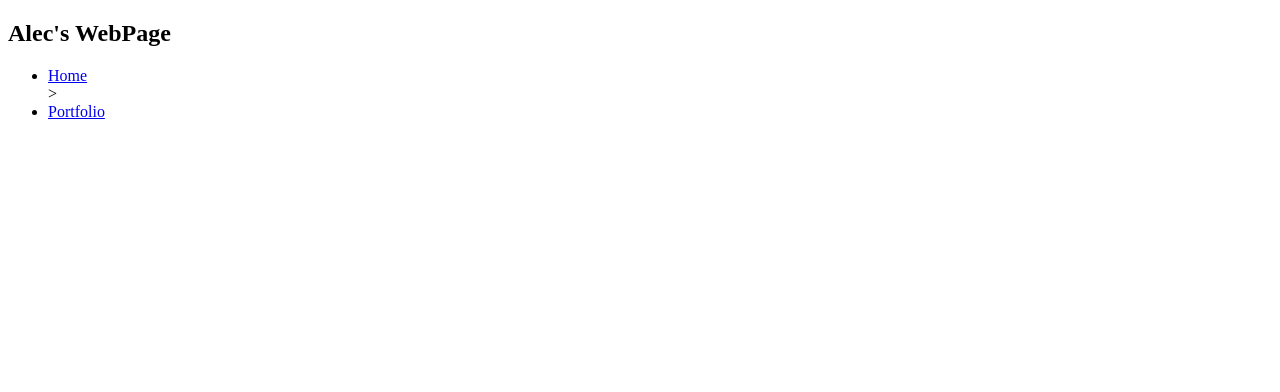
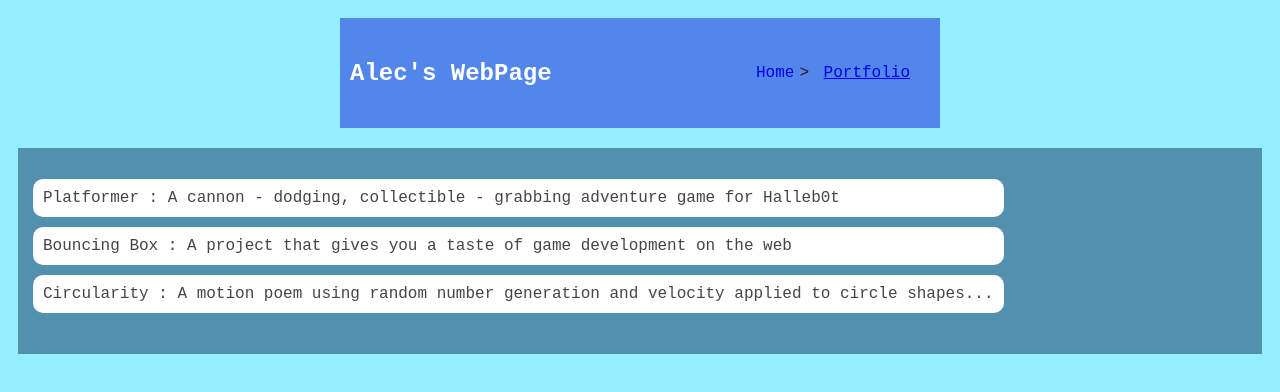
Before and after one commit to al-shep/al-shep.github.io, a plain HTML site: page portfolio.html in a window 1280 px wide. Drawn offline with Linux system fonts and the light colour scheme.

```diff
--- a/portfolio.html
+++ b/portfolio.html
@@ -1,7 +1,89 @@
-<!DOCTYPE html>
+<!DOCTYPE HTML>
 <html>
     <head>
         <title>Alec's WebPage</title>
+        <style type="text/css">
+
+            /*Main Styling*/
+            body {
+                background: rgba(85, 229, 255, 0.63);
+                color: rgb(48, 22, 22);
+                padding: 10px;
+                font-family: 'Courier New', Courier, monospace;
+            }
+            header {
+                font-size: 1.5em;
+                font-weight: bold;
+            }
+
+            #all-contents {
+                max-width: 600px;
+                margin: auto;
+            }
+
+          /* navigation menu */
+            nav {
+                background: rgba(0, 4, 211, 0.445);
+                margin: 0 auto;
+                margin-bottom: 20px;
+                display: flex;
+                padding: 10px;
+            }
+            h1 {
+                display: flex;
+                align-items: center;
+                color: rgb(255, 255, 255);
+                flex: 1;
+            }
+            #nav-ul {
+                list-style-image: none;
+                padding: 15px;
+            }
+            .nav-li {
+                display: inline-block;
+                padding: 5px;
+            }
+            .nav-a {
+                text-decoration: none;
+            }
+
+            /* main container area beneath menu */
+            main {
+                background: rgba(58, 114, 146, 0.74);
+                display: flex;
+            }
+            .content{
+                flex: 1;
+                padding: 15px;
+            }
+
+
+            /* portfolio styles */
+            .content h1 {
+                color: black;
+            }
+
+            #portfolio {
+                list-style-type: none;
+                padding-left: 0;
+            }
+
+            #portfolio li {
+                background: #fff;
+                padding: 10px;
+                border-radius: 10px;
+                margin-bottom: 10px;
+            }
+
+            #portfolio li:hover {
+                background: #eee;
+            }
+
+            #portfolio a {
+                text-decoration: none;
+                color: #454545;
+            }
+        </style>
     </head>
 
     <body>
@@ -16,9 +98,20 @@
                     <li class="nav-li">
                         <a href="portfolio.html">Portfolio</a>
                     </li>
+            </nav>
+        </div>
+
+            <main>
+
+                <ul id='portfolio'>
+                    <div class="content">
+                        <li><a href="projects/platformer/">Platformer : A cannon - dodging, collectible - grabbing adventure game for Halleb0t</a></li>
+                        <li><a href="projects/bouncing-box/">Bouncing Box : A project that gives you a taste of game development on the web </a></li>
+                        <li><a href="projects/circularity/">Circularity : A motion poem using random number generation and velocity applied to circle shapes...</a></li>                    </ul>
+                    </div>
                 </ul>
-            </nav>
 
+            </main>
 
         </div>
     </body>
```
